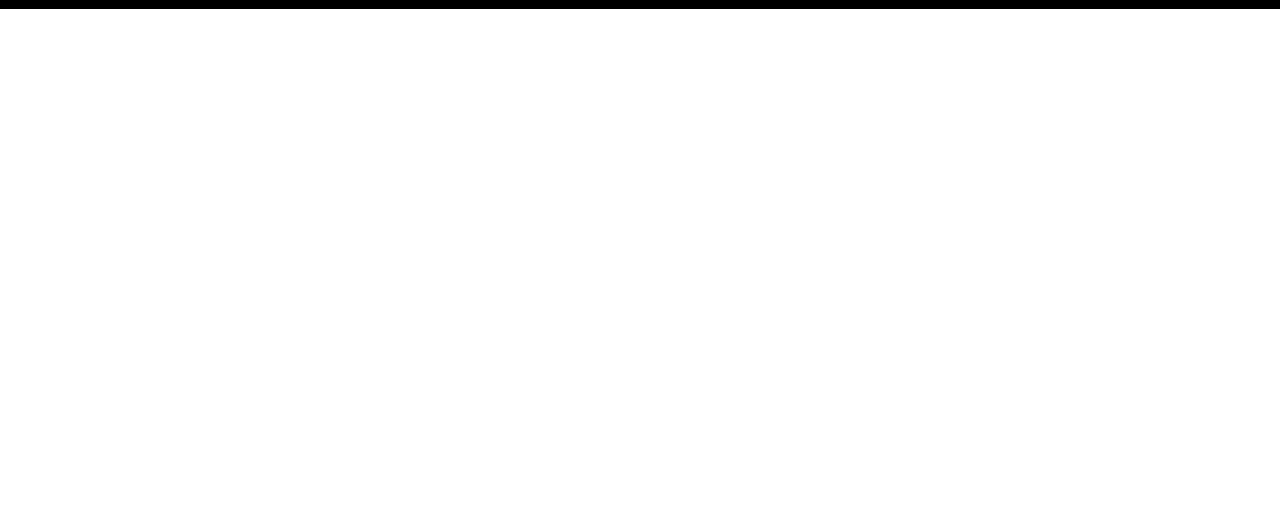
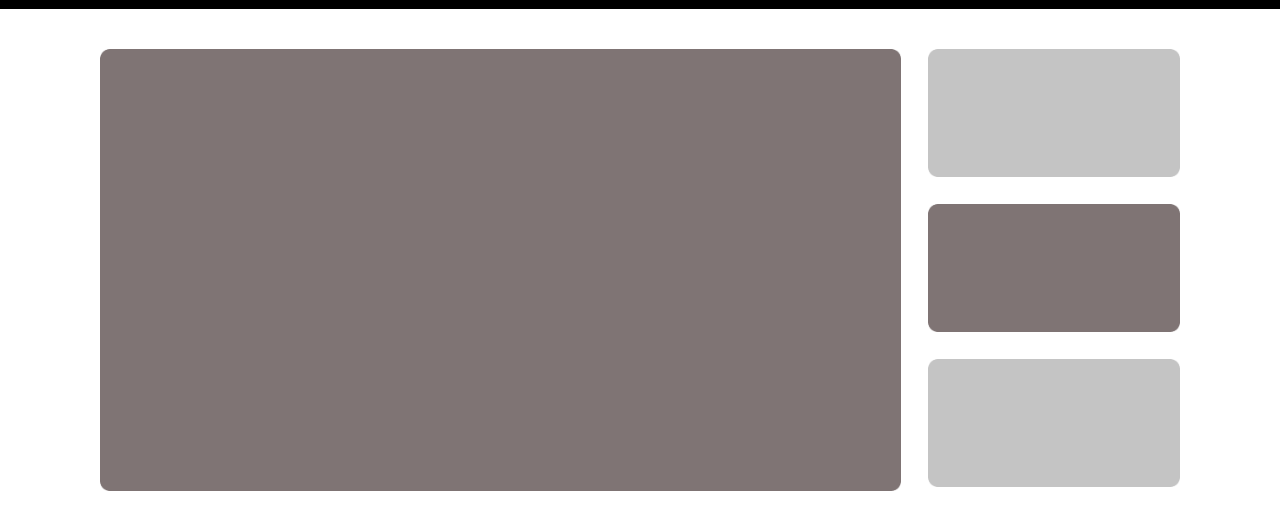
Before and after one commit to JuliaGrib/multi_landing, a plain HTML site: page index.html in a window 1280 px wide. Shown: the part 36-566 px from the top of the page. Drawn offline with Linux system fonts and the light colour scheme.

Commit message:
add banner main

```diff
--- a/css/style.css
+++ b/css/style.css
@@ -8,8 +8,14 @@
 
 }
 
+:root {
+    --header-bg-color: #000000;
+    --header-link-color: white;
+    --header-link-hover-color: #9191C6;
+}
+
 .header {
-    background-color: black;
+    background-color: var(--header-bg-color);
     width: 100%;
     color: white;
     padding: 12px 0;
@@ -23,6 +29,12 @@
 
 .header-logo {
     width: 100px;
+}
+.logo {
+    transition-duration: 0.3s;
+}
+.logo:hover {
+    filter: invert(15%) sepia(79%) saturate(1258%) hue-rotate(220deg) brightness(101%) contrast(93%);
 }
 
 .header-nav {
@@ -45,7 +57,12 @@
 }
 
 .header-menu__link {
-    color: white;
+    color: var(--header-link-color);
+    transition-duration: 0.3s;
+}
+.header-menu__link:hover {
+    /* color: var(--header-link-hover-color); */
+    filter: invert(15%) sepia(79%) saturate(1258%) hue-rotate(220deg) brightness(101%) contrast(93%);
 }
 
 .link {
@@ -61,6 +78,36 @@
     display: none;
 }
 
+
+/* Баннер */
+
+.banner-content{
+    display: flex;
+    justify-content: space-between;
+    padding: 40px 0 50px 0;
+
+}
+
+.banner-main {
+    max-width: 925px;
+    font-size: 0px;
+    margin: 0 27px 0 0;
+}
+.banner-main img{
+    width: 100%;
+}
+
+.banner-group {
+    display: flex;
+    flex-direction: column;
+    justify-content: space-between;
+}
+.banner-small {
+    max-width: 298px;
+}
+.banner-small img{
+    width: 100%;
+}
 
 
 @media (max-width: 1440px) {
--- a/index.html
+++ b/index.html
@@ -38,6 +38,26 @@
         </div>
 
     </header>
+    <div class="banner">
+        <div class="container">
+            <div class="banner-content">
+                <div class="banner-main">
+                    <img src="assets/img/banners/banner-main.png" alt="">
+                </div>
+                <div class="banner-group">
+                    <div class="banner-small">
+                        <img src="assets/img/banners/banner-small.png" alt="">
+                    </div>
+                    <div class="banner-small">
+                        <img src="assets/img/banners/banner-small2.png" alt="">
+                    </div>
+                    <div class="banner-small">
+                        <img src="assets/img/banners/banner-small.png" alt="">
+                    </div>
+                </div>
+            </div>
+        </div>
+    </div>
 
 
 </body>
```
Also changed, not shown: assets/img/banners/banner-main.png (added), assets/img/banners/banner-small.png (added), assets/img/banners/banner-small2.png (added).
